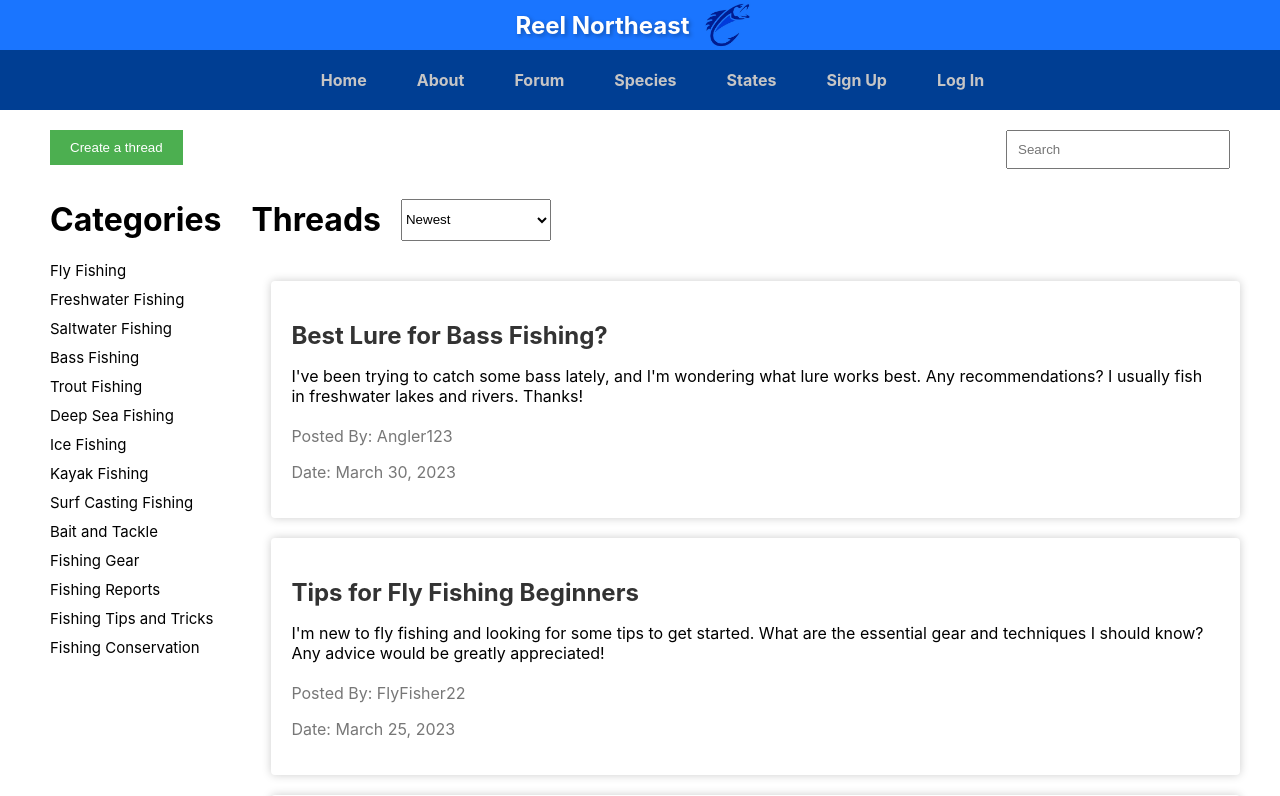
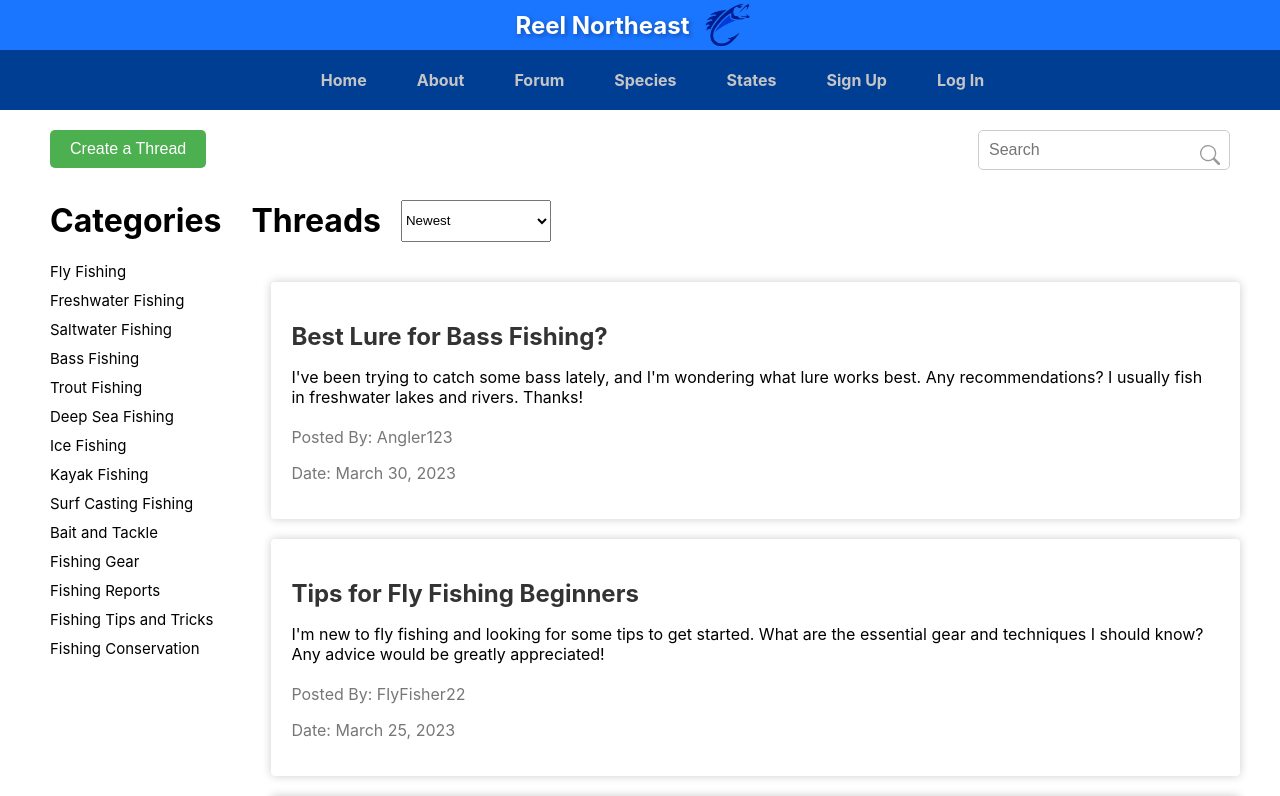
Before and after one commit to sharrison19/Reel-Northeast, a React (Create React App) app: page /forum in a window 1280 px wide. Shown: the top 796 px of the page. Built offline with nearby package versions, Linux system fonts and the light colour scheme.

Commit message:
changes to search bar and create a thread btn

```diff
--- a/src/components/Forum.js
+++ b/src/components/Forum.js
@@ -1,6 +1,7 @@
 import React, { useState } from "react";
 import CreateThread from "./CreateThread";
 import { useNavigate } from "react-router-dom";
+import { BsSearch } from "react-icons/bs";
 
 const Forum = () => {
   const navigate = useNavigate();
@@ -55,7 +56,7 @@ const Forum = () => {
       <div className="top-row">
         <div className="thread-btn-container">
           <button className="create-a-thread-btn" onClick={handleOpenModal}>
-            Create a thread
+            Create a Thread
           </button>
         </div>
         {isModalOpen && (
@@ -66,6 +67,7 @@ const Forum = () => {
         )}
         <div className="search-container">
           <input placeholder="Search" className="search"></input>
+          <BsSearch className="search-icon" />
         </div>
       </div>
       <div className="columns">
--- a/src/index.css
+++ b/src/index.css
@@ -291,6 +291,18 @@ nav {
   color: white;
   border: none;
   cursor: pointer;
+  font-size: 16px;
+  border-radius: 5px;
+  transition: background-color 0.3s ease;
+}
+
+.create-a-thread-btn:hover {
+  background-color: #45a049;
+}
+
+.create-a-thread-btn:focus {
+  outline: none;
+  box-shadow: 0 0 5px rgba(0, 0, 0, 0.3);
 }
 
 /* Input */
@@ -301,7 +313,6 @@ nav {
 }
 
 /* Thread Section */
-
 .thread {
   margin: 20px;
   padding: 20px;
@@ -318,6 +329,8 @@ nav {
 
 .thread-info {
   margin-bottom: 10px;
+  display: flex;
+  align-items: center;
 }
 
 .thread-author,
@@ -366,8 +379,35 @@ nav {
   color: black;
 }
 
+.search-container {
+  position: relative;
+}
+
+.search {
+  padding: 10px;
+  padding-right: 40px;
+  border: 1px solid #ccc;
+  border-radius: 5px;
+  font-size: 16px;
+  transition: border-color 0.3s ease;
+}
+.search-icon {
+  position: absolute;
+  top: 50%;
+  transform: translateY(-50%);
+  right: 10px;
+  cursor: pointer;
+  color: #999;
+  font-size: 20px;
+}
+
+.search-icon:hover {
+  color: #333;
+}
+
+/* Add your desired icon styles */
+
 /*Create Thread Section */
-/* Create Thread Section */
 .modal {
   position: fixed;
   top: 0;
```
